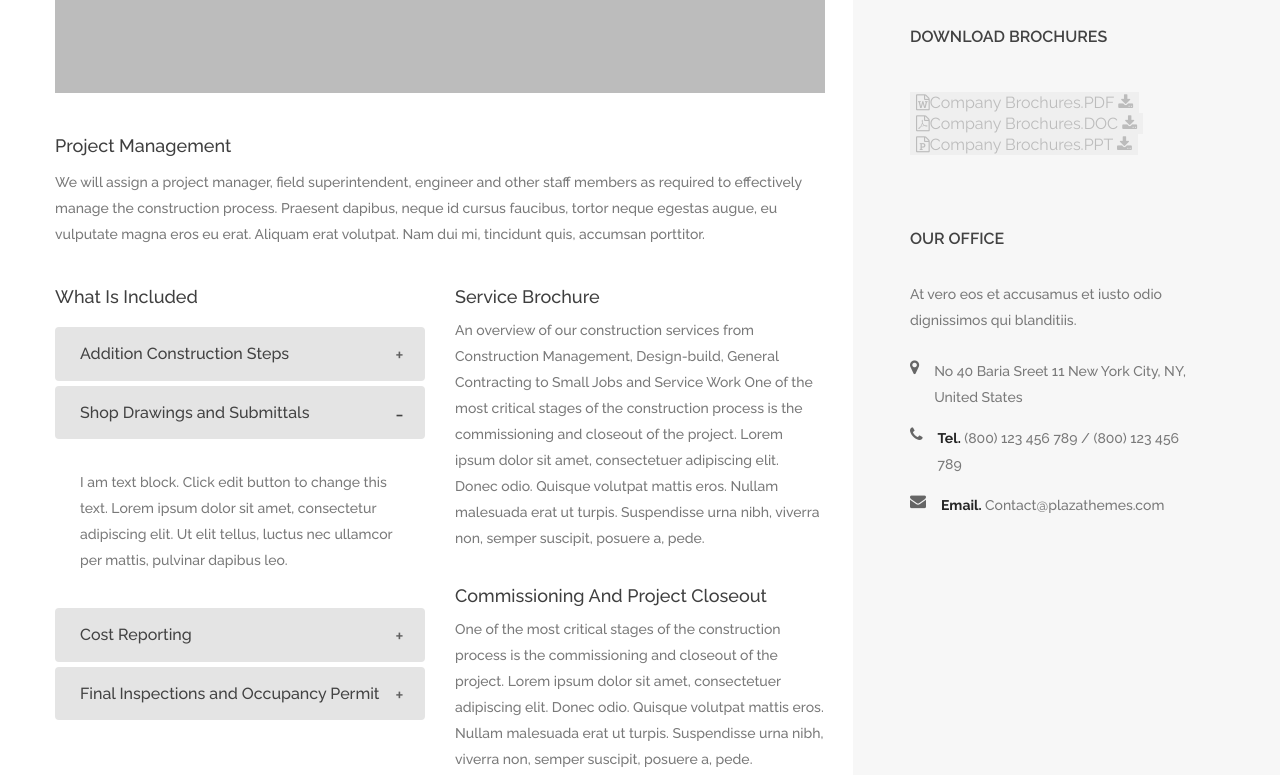
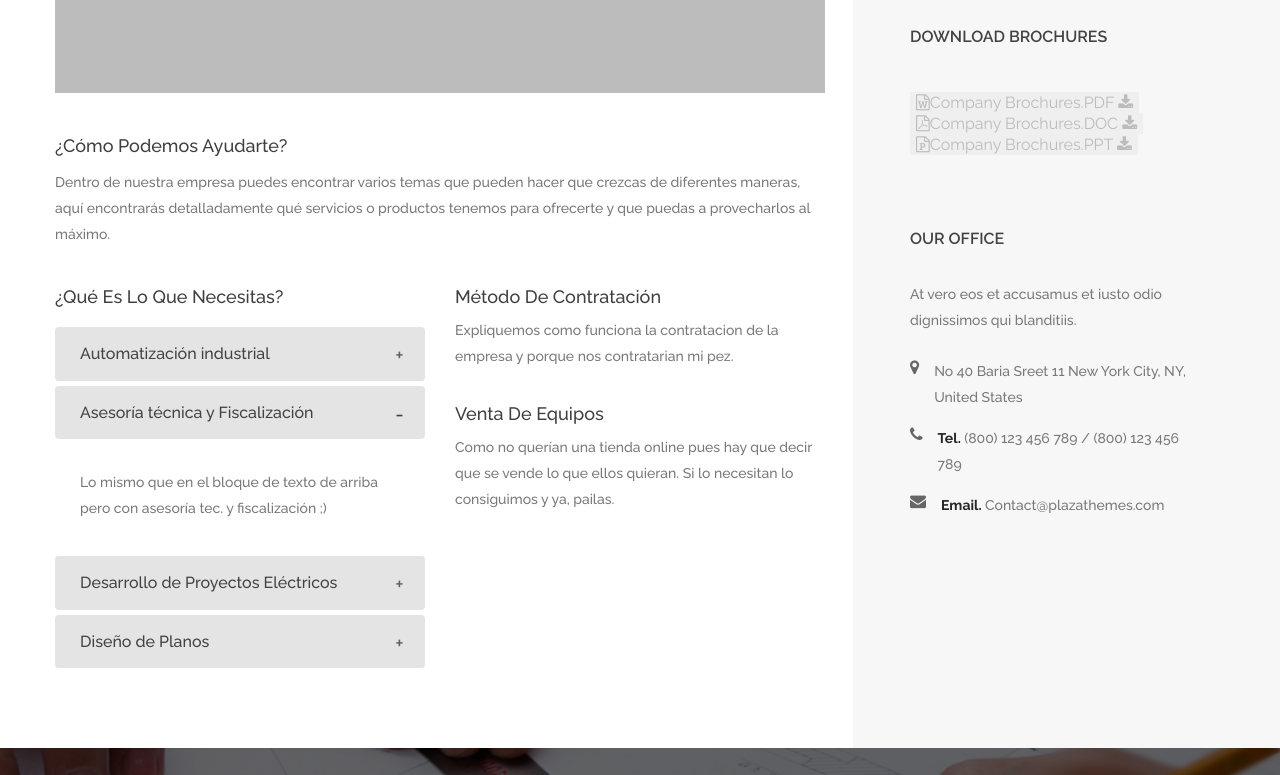
Before and after one commit to CubeSquad/inevsa, a plain HTML site: page service.html in a window 1280 px wide. Shown: the part 720-1495 px from the top of the page. Drawn offline with Linux system fonts and the light colour scheme; a web font is replaced by a local one.

Commit message:
Update
Changing text with nonsense until we can do something worthy

```diff
--- a/service.html
+++ b/service.html
@@ -91,26 +91,26 @@
                             <img src="img/feature/service.jpg" alt="service">
                         </div>
                         <div class="serice-page-content">
-                            <h3>Project Management</h3>
-                            <p>We will assign a project manager, field superintendent, engineer and other staff members as required to effectively manage the construction process. Praesent dapibus, neque id cursus faucibus, tortor neque  egestas augue, eu         vulputate magna eros eu erat. Aliquam erat volutpat. Nam dui mi, tincidunt quis, accumsan porttitor.</p>
+                            <h3>¿Cómo podemos ayudarte?</h3>
+                            <p>Dentro de nuestra empresa puedes encontrar varios temas que pueden hacer que crezcas de diferentes maneras, aquí encontrarás detalladamente qué servicios o productos tenemos para ofrecerte y que puedas a provecharlos al máximo.</p>
                             <div class="row">
                                 <div class="col-sm-6">
                                     <div class="service-left">
-                                        <h3>what is included</h3>
+                                        <h3>¿Qué es lo que necesitas?</h3>
                                         <div class="question-accordion">
                                             <div class="panel-group" id="accordion" role="tablist" aria-multiselectable="true">
                                                 <div class="panel panel-default">
                                                     <div class="panel-heading" role="tab" id="headingSix">
                                                         <h4 class="panel-title">
                                                             <a class="collapsed" role="button" data-toggle="collapse" data-parent="#accordion" href="#habent">
-                                                                Addition Construction Steps
+                                                                Automatización industrial
                                                             </a>
                                                         </h4>
                                                     </div>
                                                     <div id="habent" class="panel-collapse collapse" role="tabpanel" aria-labelledby="headingSix">
                                                         <div class="panel-body">
                                                             <div class="single-checkout">
-                                                                <p>I am text block. Click edit button to change this text. Lorem ipsum dolor sit amet, consectetur adipiscing elit. Ut elit tellus, luctus nec ullamcor per mattis, pulvinar dapibus leo.</p>
+                                                                <p>Preguntar que es automatización industrial y saber que poner en el bloque de texto</p>
                                                             </div>
                                                         </div>
                                                     </div>
@@ -119,14 +119,14 @@
                                                     <div class="panel-heading" role="tab" id="headingOne">
                                                         <h4 class="panel-title">
                                                             <a role="button" data-toggle="collapse" data-parent="#accordion" href="#typi">
-                                                                Shop Drawings and Submittals
+                                                                Asesoría técnica y Fiscalización
                                                             </a>
                                                         </h4>
                                                     </div>
                                                     <div id="typi" class="panel-collapse collapse in" role="tabpanel" aria-labelledby="headingOne">
                                                         <div class="panel-body">
                                                             <div class="single-checkout">
-                                                                <p>I am text block. Click edit button to change this text. Lorem ipsum dolor sit amet, consectetur adipiscing elit. Ut elit tellus, luctus nec ullamcor per mattis, pulvinar dapibus leo.</p>
+                                                                <p>Lo mismo que en el bloque de texto de arriba pero con asesoría tec. y fiscalización ;) </p>
                                                             </div>
                                                         </div>
                                                     </div>
@@ -135,14 +135,14 @@
                                                     <div class="panel-heading" role="tab" id="headingFour">
                                                         <h4 class="panel-title">
                                                             <a class="collapsed" role="button" data-toggle="collapse" data-parent="#accordion" href="#shipping-method">
-                                                                Cost Reporting
+                                                                Desarrollo de Proyectos Eléctricos
                                                             </a>
                                                         </h4>
                                                     </div>
                                                     <div id="shipping-method" class="panel-collapse collapse" role="tabpanel" aria-labelledby="headingFour">
                                                         <div class="panel-body">
                                                              <div class="single-checkout">
-                                                                <p>I am text block. Click edit button to change this text. Lorem ipsum dolor sit amet, consectetur adipiscing elit. Ut elit tellus, luctus nec ullamcor per mattis, pulvinar dapibus leo.</p>
+                                                                <p>The same... blah </p>
                                                             </div>
                                                         </div>
                                                     </div>
@@ -151,14 +151,14 @@
                                                     <div class="panel-heading" role="tab" id="headingFive">
                                                         <h4 class="panel-title">
                                                             <a class="collapsed" role="button" data-toggle="collapse" data-parent="#accordion" href="#payment-info">
-                                                                Final Inspections and Occupancy Permit
+                                                                Diseño de Planos
                                                             </a>
                                                         </h4>
                                                     </div>
                                                     <div id="payment-info" class="panel-collapse collapse" role="tabpanel" aria-labelledby="headingFive">
                                                         <div class="panel-body">
                                                             <div class="single-checkout">
-                                                                <p>I am text block. Click edit button to change this text. Lorem ipsum dolor sit amet, consectetur adipiscing elit. Ut elit tellus, luctus nec ullamcor per mattis, pulvinar dapibus leo.</p>
+                                                                <p>Ya para que escribir, si igual no sabemos :3</p>
                                                             </div>
                                                         </div>
                                                     </div>
@@ -170,12 +170,12 @@
                                 <div class="col-sm-6">
                                     <div class="service-right">
                                         <div class="service-right-single">
-                                            <h3>Service Brochure</h3>
-                                            <p>An overview of our construction services from Construction Management, Design-build, General Contracting to Small Jobs and Service Work One of the most critical stages of the construction process is the commissioning and closeout of the project. Lorem ipsum dolor sit amet, consectetuer adipiscing elit. Donec odio. Quisque volutpat mattis eros. Nullam malesuada erat ut turpis. Suspendisse urna nibh, viverra non, semper suscipit, posuere a, pede.</p>
+                                            <h3>Método de contratación</h3>
+                                            <p>Expliquemos como funciona la contratacion de la empresa y porque nos contratarian mi pez.</p>
                                         </div>
                                         <div class="service-right-single">
-                                            <h3>Commissioning and Project Closeout</h3>
-                                            <p>One of the most critical stages of the construction process is the commissioning and closeout of the project. Lorem ipsum dolor sit amet, consectetuer adipiscing elit. Donec odio. Quisque volutpat mattis eros. Nullam malesuada erat ut turpis. Suspendisse urna nibh, viverra non, semper suscipit, posuere a, pede.</p>
+                                            <h3>Venta de equipos</h3>
+                                            <p>Como no querían una tienda online pues hay que decir que se vende lo que ellos quieran. Si lo necesitan lo consiguimos y ya, pailas.</p>
                                         </div>
                                     </div>
                                 </div>
```
